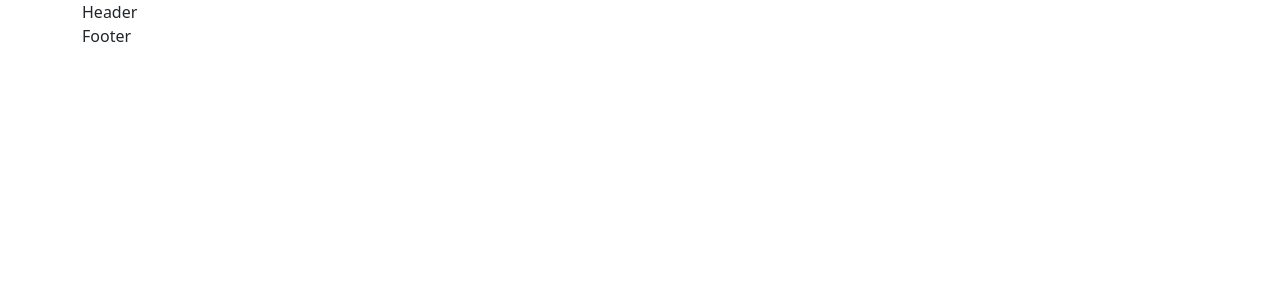
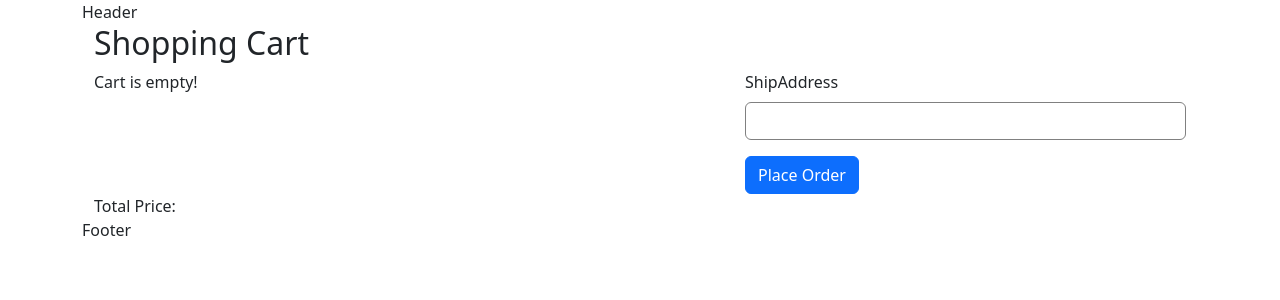
Before and after one commit to thopn3/Spr2025_FER202_2, a React (Create React App) app in the folder work_json_server/: page /cart in a window 1280 px wide. Before the commit this address had no page. Shown: the top 300 px of the page. Built offline with nearby package versions, Linux system fonts and the light colour scheme.

Commit message:
Add to cart

```diff
--- a/work_json_server/src/App.js
+++ b/work_json_server/src/App.js
@@ -3,6 +3,7 @@ import { BrowserRouter, Link, Route, Routes } from 'react-router-dom';
 import Product from './components/Product';
 import Details from './components/Details';
 import CreateProduct from './components/CreateProduct';
+import Cart from './components/Cart';
 
 function App() {
   return (
@@ -16,6 +17,7 @@ function App() {
             <Routes>
               <Route path='/' element={<Product/>}/>
               <Route path='/products' element={<Product/>}/>
+              <Route path='/cart' element={<Cart/>}/>
               <Route path='/products/:id' element={<Details/>}/>
               <Route path='/products/create' element={<CreateProduct/>}/>
             </Routes>
--- /dev/null
+++ b/work_json_server/src/components/Cart.js
@@ -0,0 +1,61 @@
+import { useState } from "react";
+import { Col, Row, Container, Table, Form, Button } from "react-bootstrap";
+
+export default function Cart(){
+    const [cart, setCart] = useState(()=>{
+        return JSON.parse(localStorage.getItem('cart')) || [];
+    });
+
+    return (
+        <Container>
+            <Row>
+                <Col>
+                    <h2>Shopping Cart</h2>
+                </Col>
+            </Row>
+            <Row>
+                <Col md={7}>
+                    {
+                        cart.length==0 ? <div>Cart is empty!</div> :
+                        <Table>
+                            <thead>
+                                <tr>
+                                    <th>ID</th>
+                                    <th>Name</th>
+                                    <th>Price</th>
+                                    <th>Quantity</th>
+                                    <th>Money</th>
+                                </tr>
+                            </thead>
+                            <tbody>
+                                {
+                                    cart?.map(item => (
+                                        <tr key={item.id}>
+                                            <td>{item.id}</td>
+                                            <td>{item.name}</td>
+                                            <td>{item.price}</td>
+                                            <td>{item.quantity}</td>
+                                            <td>{(item.quantity*item.price).toFixed(1)}</td>
+                                        </tr>
+                                    ))
+                                }
+                            </tbody>
+                        </Table>
+                    }
+                </Col>
+                <Col>
+                    <Form.Group className="mb-3">
+                        <Form.Label>ShipAddress</Form.Label>
+                        <Form.Control style={{border:"1px solid gray"}}/>
+                    </Form.Group>
+                    <Button variant="primary">Place Order</Button>
+                </Col>
+            </Row>
+            <Row>
+                <Col>
+                    Total Price:
+                </Col>
+            </Row>
+        </Container>
+    );
+}
--- a/work_json_server/src/components/Product.js
+++ b/work_json_server/src/components/Product.js
@@ -21,10 +21,13 @@ function Product() {
                 const product = res.data;
                 setCart(prevCart => {
                     let updatedCart = [...prevCart];
-                    let existItem = updatedCart.find(item => item.id === product.id);
+                    let existItemIndex = updatedCart.findIndex(item => item.id === product.id);
 
-                    if (existItem) {
-                        existItem.quantity += 1;
+                    if (existItemIndex !== -1) {
+                        updatedCart[existItemIndex] = {
+                            ...updatedCart[existItemIndex],
+                            quantity: updatedCart[existItemIndex].quantity + 1
+                        };
                     } else {
                         updatedCart.push({
                             id: product.id,
```
